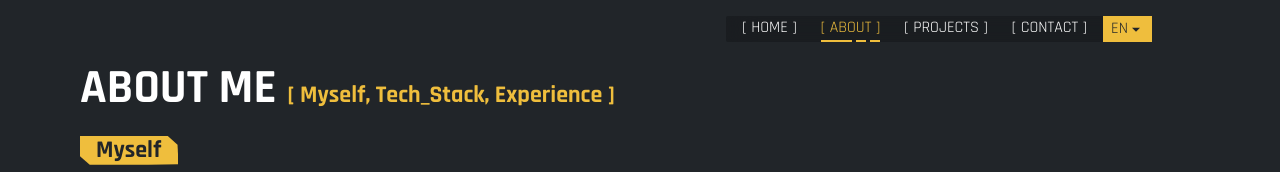
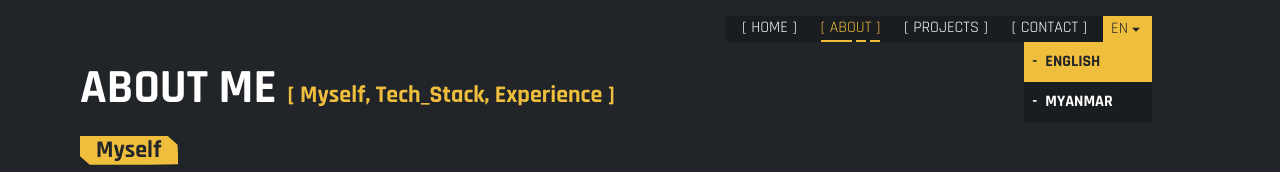
Before and after one commit to ngwesinsandar2/cyber_portfolio, a Next.js app: page /about in a window 1280 px wide. Both pictures are taken after a click on the button "EN". Shown: the top 172 px of the page. Built offline with nearby package versions, Linux system fonts and the light colour scheme.

Commit message:
added languages change menu

```diff
--- a/app/components/Navbar/Navbar.tsx
+++ b/app/components/Navbar/Navbar.tsx
@@ -9,6 +9,7 @@ import { RiArrowDownSFill } from "react-icons/ri";
 const Navbar = () => {
   const pathname = usePathname();
   const [showMenu, setShowMenu] = useState<Boolean>(false);
+  const [showLanguages, setShowLanguages] = useState<Boolean>(false);
 
   const links = [
     {
@@ -32,6 +33,10 @@ const Navbar = () => {
       link_url: "/contact",
     },
   ];
+
+  const handleLanguageClick = () => {
+    setShowLanguages(false);
+  }
 
   return (
     <>
@@ -89,12 +94,28 @@ const Navbar = () => {
                 );
               })}
             </ul>
-            <button className="flex items-center bg-[var(--primary-color)] text-[var(--grey-color)] px-2">
+            <button
+              onClick={() => setShowLanguages(!showLanguages)}
+              className="flex items-center bg-[var(--primary-color)] text-[var(--grey-color)] px-2"
+            >
               <p>EN</p>
               <RiArrowDownSFill />
             </button>
           </div>
         </nav>
+        {/* Languages Menu */}
+        {showLanguages && (
+          <div className="bg-black/20 backdrop-blur-lg rounded-sm w-[30%] float-right">
+            <div onClick={handleLanguageClick} className="flex items-center gap-2 p-2 cursor-pointer font-bold bg-[var(--primary-color)] text-[var(--grey-color)] hover:bg-[var(--primary-color)] hover:text-[var(--grey-color)]">
+              <p>-</p>
+              <p className="uppercase">english</p>
+            </div>
+            <div onClick={handleLanguageClick} className="flex items-center gap-2 p-2 cursor-pointer font-bold hover:bg-[var(--primary-color)] hover:text-[var(--grey-color)]">
+              <p>-</p>
+              <p className="uppercase">myanmar</p>
+            </div>
+          </div>
+        )}
 
         <MobileMenu links={links} showMenu={showMenu} />
       </header>
--- a/app/projects/[slug]/page.tsx
+++ b/app/projects/[slug]/page.tsx
@@ -6,7 +6,9 @@ import { ProjectType } from "@/app/types/ProjectType";
 
 const ProjectDetails = ({ params }: { params: { slug: string } }) => {
   const { slug } = params;
-  const projectDetails: ProjectType = projects.find((project) => project.id === parseInt(slug))!;
+  const projectDetails: ProjectType = projects.find(
+    (project) => project.id === parseInt(slug)
+  )!;
 
   return (
     <>
--- a/app/sections/about/Experience.tsx
+++ b/app/sections/about/Experience.tsx
@@ -9,7 +9,7 @@ const Experience = () => {
       <div className="grid grid-cols-3 gap-6 text-[--grey-color]">
         {experiences.map((experience) => {
           return (
-            <div className="flex flex-col justify-center bg-[--primary-color] w-full h-[100px] px-4 subTitle">
+            <div key={experience.id} className="flex flex-col justify-center bg-[--primary-color] w-full h-[100px] px-4 subTitle">
               <div className="flex items-center gap-2 mb-2">
                 <h3 className="text-xl font-bold">
                 {experience.company_name}
--- a/app/types/ProjectType.ts
+++ b/app/types/ProjectType.ts
@@ -5,5 +5,5 @@ export type ProjectType = {
   img: string;
   details_link: string;
   demo_link: string;
-  source_code_link: string;
+  source_code_link?: string | undefined;
 };
--- a/data/experiences.json
+++ b/data/experiences.json
@@ -11,13 +11,13 @@
         "start_year": "2023",
         "end_year": "current",
         "company_name": "KBZLife",
-        "description": "I worked as a Frontend developer."
+        "description": "I'm currently working as a Frontend developer."
     },
     {
         "id": 3,
         "start_year": "2023",
         "end_year": "current",
         "company_name": "B Nex",
-        "description": "I worked as a Frontend developer."
+        "description": "I'm currently working as a Frontend developer."
     }
 ]
```
